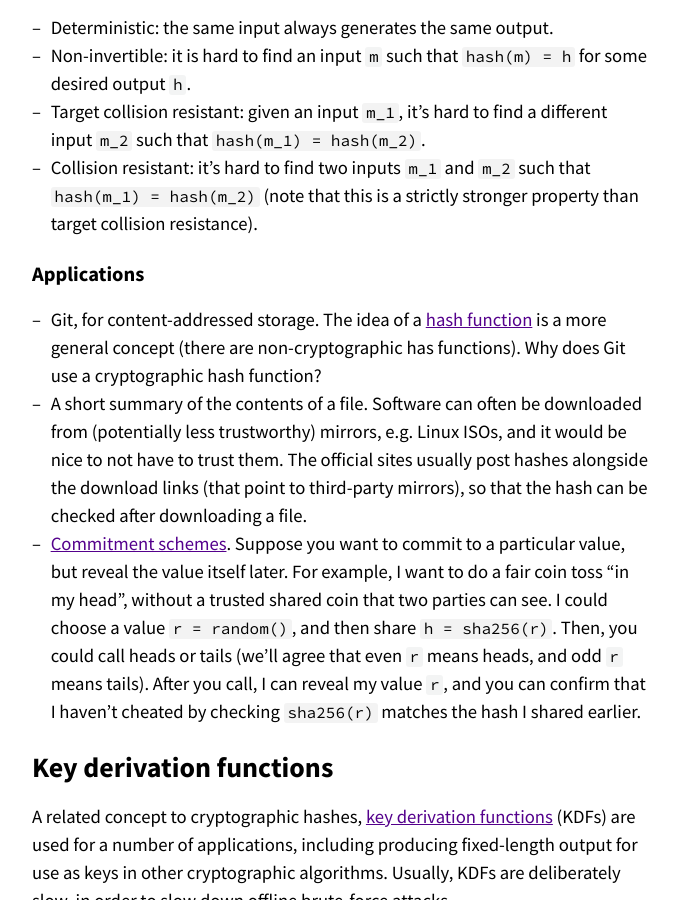
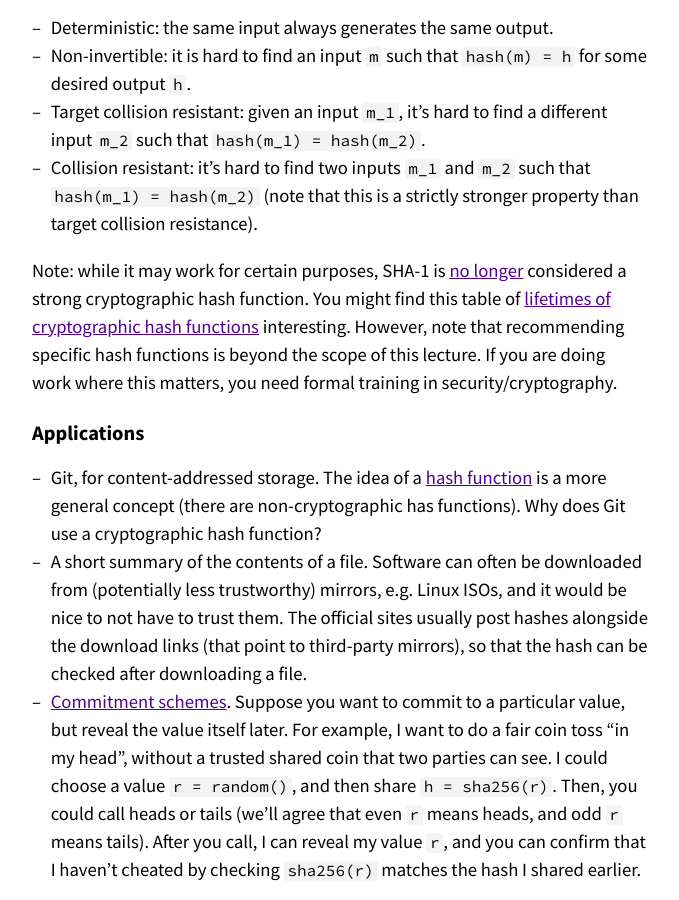
Before and after one commit to missing-semester-cn/missing-semester-cn.github.io, a Jekyll site: the page built from _2020/security.md, in a window 1280 px wide and 900 px high, scrolled down 2460 px. Shown: the whole window, without its empty margins (300-979 px from the left). Built offline with Jekyll 4.4.1, drawn with Linux system fonts in a browser that asks for light colours.

Commit message:
Add note on SHA-1 being broken
Thanks to Ben Keith for suggesting this:
https://github.com/missing-semester/missing-semester/pull/15#issuecomment-582686785.

```diff
--- a/_2020/security.md
+++ b/_2020/security.md
@@ -93,6 +93,14 @@ different input `m_2` such that `hash(m_1) = hash(m_2)`.
 - Collision resistant: it's hard to find two inputs `m_1` and `m_2` such that
 `hash(m_1) = hash(m_2)` (note that this is a strictly stronger property than
 target collision resistance).
+
+Note: while it may work for certain purposes, SHA-1 is [no
+longer](https://shattered.io/) considered a strong cryptographic hash function.
+You might find this table of [lifetimes of cryptographic hash
+functions](https://valerieaurora.org/hash.html) interesting. However, note that
+recommending specific hash functions is beyond the scope of this lecture. If you
+are doing work where this matters, you need formal training in
+security/cryptography.
 
 ## Applications
 
```
